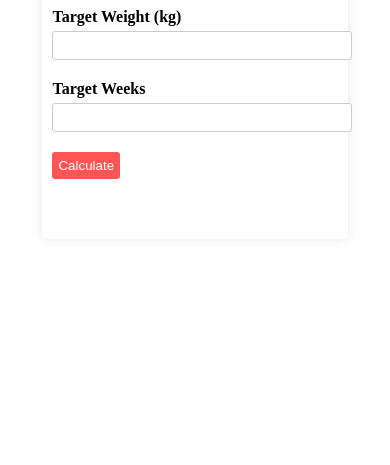
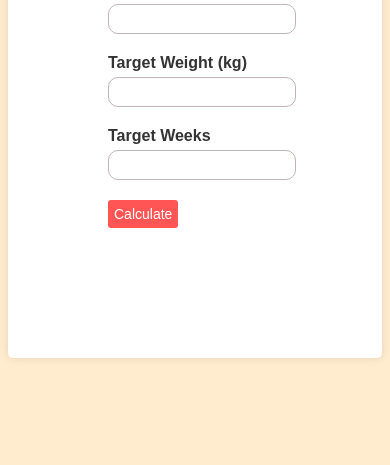
Before and after one commit to nneky28/WeightTracker, a plain HTML site: page index.html in a window 390 px wide. Shown: the part 379-844 px from the top of the page. Drawn offline with Linux system fonts and the light colour scheme.

Commit message:
pushing3

```diff
--- a/index.html
+++ b/index.html
@@ -11,20 +11,23 @@
         align-items: center;
       }
 
+      body {
+        background-color: blanchedalmond;
+        font-family: Arial, sans-serif;
+        color: #333;
+      }
+
       h1 {
         color: #ff5555;
         text-align: center;
       }
 
       .container {
-        max-width: 600px;
-        margin: 0 auto;
-        padding: 50px;
+        max-width: 100%;
+        padding: 80px;
         background-color: #fff;
         border-radius: 5px;
         box-shadow: 0 0 10px rgba(0, 0, 0, 0.1);
-        display: flex;
-        flex-direction: column;
       }
 
       .form-group {
@@ -41,8 +44,8 @@
       .form-group input[type="number"] {
         width: 100%;
         padding: 8px;
-        border-radius: 3px;
-        border: 1px solid #ccc;
+        border-radius: 10px;
+        border: 1px solid #c1b5b5;
       }
 
       .form-group button {
@@ -79,20 +82,29 @@
       }
 
       /* Responsive CSS */
+      @media screen and (max-width: 600px) {
+        .container {
+          width: 100%;
+          padding: 50px;
+        }
+      }
+
       @media screen and (max-width: 480px) {
         .container {
-          padding: 10px;
+          padding: 100px;
         }
 
         .form-group input[type="text"],
         .form-group input[type="number"],
         .form-group button {
           padding: 6px;
+          font-size: 14px;
         }
 
         .tracker th,
         .tracker td {
           padding: 6px;
+          font-size: 14px;
         }
       }
     </style>
```
